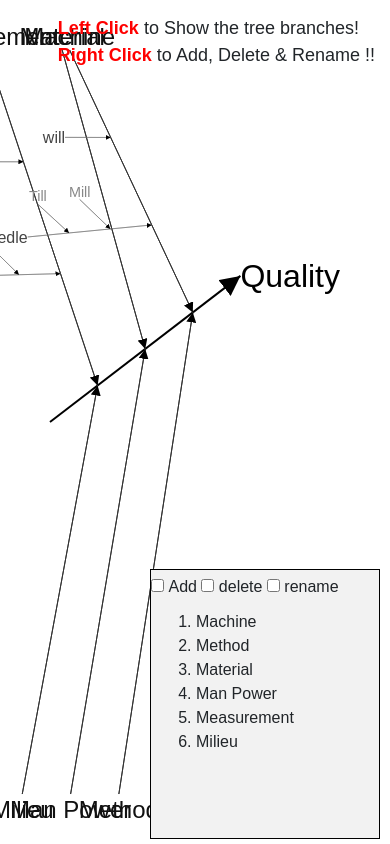
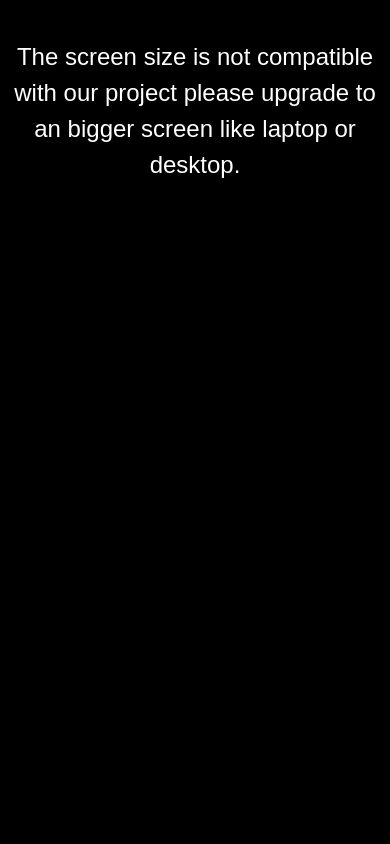
Before and after one commit to Ctmax-ui/Fishbone_with_Js, a plain HTML site: page index.html in a window 390 px wide. Drawn offline with nearby package versions, Linux system fonts and the light colour scheme.

Commit message:
The version 3 fishbone with javaScript

```diff
--- a/css/style.css
+++ b/css/style.css
@@ -1,8 +1,3 @@
-/*
-    Example fishbone styling... note that you can't actually change
-    line markers here, which is annoying
-*/
-
 html,
 body {
     margin: 0;
@@ -71,108 +66,96 @@ body {
     cursor: pointer;
 }
 
-
-#context-menu {
-    position: fixed;
-    z-index: 10000;
-    width: 150px;
-    background: #f5f5f5;
-    border-radius: 5px;
-
+.warning-overlayer{
+    width: 100vw;
+    height: 100vh;
+    position: absolute;
+    background: #000;
+    color: #fff;
+    font-size: 24px;
+    z-index: 999;
+    text-wrap: wrap;
+    text-align: center;
+    padding-top: 10%;
     display: none;
-}
-
-#context-menu.visible {
-    display: block;
-
-}
-
-#context-menu button {
-    font-size: 20px;
+    pointer-events: none;
 }
 
 
 
-.popup-box {
+.toggle-tree{
     position: absolute;
-    width: 100vw;
-    height: 100vh;
-    text-align: center;
-    padding-top: 50px;
-    background: #0000003a;
-    display: none;
-    /* Initially hidden */
-
-
+    left: 50%;
+    transform: translateX(-50%);
+    outline: none !important;
+    background-color: transparent;
+    border: 2px solid #007bff;
+    margin-top: 3px;
+}
+.toggle-tree:hover{
+    background: #007bff;
+    color: #fff;
 }
 
-.popup-box button {
-    border: 2px solid #0049B7;
-    padding: 10px 20px;
-    border-radius: 6px;
-    margin-left: 10px;
-    font-size: 18px;
-    transition: all .5s ease;
+.guide-text{
+    color: #000;
+    width: 300px;
+    font-size: 19px;
+    position: absolute;
+    right: 0;
+}
+.guide-text span{
+    color: red;
 }
 
-.popup-box button:hover {
-    color: #fff;
-    background: #0049B7;
-}
-
-.text-box {
+/* for those dropdown */
+.maintree-container {
+    border: 1px solid #969696;
+    width: 250px;
+    height: 300px;
     position: absolute;
+    right: 0;
     top: 0;
-    right: 0;
-    padding: 15px;
-}
-
-.text-box p {
-    font-size: 18px;
-    padding: 0;
-    margin: 0;
-}
-
-.text-box p span {
-    color: red;
-    font-weight: 700;
+    z-index: 99;
+    background: #ececec;
+    display: grid;
+    grid-template-columns: auto;
+    overflow: hidden;
+    display: none;
 }
 
 
-.maintree-container {
-    position: absolute;
-    right: 0;
-    bottom: 0;
-    margin: 0 10px 5px 0;
-    width: 230px !important;
-    height: 270px !important;
-    border: 1px solid #000;
-    background: #f2f2f2;
-    overflow: hidden;
 
-
+#checkbox-form {
+    position: sticky;
+    padding: 5px 5px 0 5px;
+    display: flex;
+    justify-content: space-between;
+    background-color: #d3d3d3;
+    margin-bottom: 10px;
+    height: 45px;
+}
+#checkbox-form label{
+    width: 100%;
+    margin: 0 2px 5px 2px;
+    text-align: center;
+    padding: 5px;
+    cursor: pointer;
+    border-radius: 3px;
+    transition: all .1s ease;
+}
+#checkbox-form label:hover{
+    background-color: #fff;
+}
+[name="checkbox"]{
+    display: none;
+    pointer-events: none;
 }
 
-#tree-box {
-    width: 100% !important;
-    height: 100% !important;
-    padding: 5px;
-    padding-top: 40px;
-    overflow: hidden;
-    overflow-y: auto;
-    overflow-x: auto;
+.tree-box{
+    overflow: auto !important;
+    font-size: 18px;
 }
-
-
-#checkbox-form {
-    width: 200px !important;
-    position: fixed;
-    cursor: pointer;
-    margin: auto;
-    padding-top: 5px;
-    background: #f2f2f2;
-}
-
 .tree-node {
     cursor: pointer;
     list-style: decimal;
@@ -184,3 +167,10 @@ body {
 }
 
 .tree-node ul li {}
+
+
+@media screen and (max-width: 1024px) {
+    .warning-overlayer{
+        display: block;
+    }
+}
--- a/index.html
+++ b/index.html
@@ -5,32 +5,33 @@
   <meta name="viewport" content="width=device-width,initial-scale=1.0">
   <title>Fishbone diagram</title>
   <link rel="stylesheet" href="https://maxcdn.bootstrapcdn.com/bootstrap/4.5.2/css/bootstrap.min.css">
+  <link rel="stylesheet" href="https://cdnjs.cloudflare.com/ajax/libs/font-awesome/6.5.1/css/all.min.css">
   <link rel="stylesheet" href="./css/style.css">
 </head>
 
 <body oncontextmenu="return false">
 
-  <div class="text-box">
-    <p><span>Left Click</span> to Show the tree branches!</p>
-    <p><span>Right Click</span> to Add, Delete & Rename !!</p>
-  </div>
+  <div class="warning-overlayer">The screen size is not compatible with our project please upgrade to an bigger screen like laptop or desktop.</div>
 
-  <!-- Hidden popup box -->
-  <!-- <div id="popupContainer" class="popup-box">
-    <button id="nodeExit">Exit</button>
-    <button id="nodeAdd">Add</button>
-    <button id="nodeDelete">Delete</button>
-  </div> -->
+<button class="toggle-tree btn" >Toggle Customize Menu</button>
 
+<div class="guide-text">
+  <p><span>Left Click</span> to show dropdown trees.</p>
+  <p><span>Right Click</span> to Add, Delete, Rename before selecting the button</p>
+</div>
 
   <section class="maintree-container">
     <form action="#" id="checkbox-form">
+
       <input type="checkbox" name="checkbox" id="bone-add" onclick="unselectOthers('bone-add')">
-      <label for="bone-add">Add</label>
+      <label for="bone-add" ><i class="fa-solid fa-plus"></i></label>
+
       <input type="checkbox" name="checkbox" id="bone-delete" onclick="unselectOthers('bone-delete')">
-      <label for="bone-delete">delete</label>
+      <label for="bone-delete"><i class="fa-solid fa-trash"></i></label>
+
       <input type="checkbox" name="checkbox" id="bone-rename" onclick="unselectOthers('bone-rename')">
-      <label for="bone-rename">rename</label>
+      <label for="bone-rename"><i class="fa-solid fa-edit"></i></label>
+
     </form>
 
     <div class="tree-box" id="tree-box">
--- a/js/d3.fishbone.js
+++ b/js/d3.fishbone.js
@@ -30,7 +30,7 @@ THE SOFTWARE.
     */
 
     // private variables
-    var _margin = 50,
+    var _margin = 100,
 
       // the data...
       _nodes,
--- a/js/index.js
+++ b/js/index.js
@@ -1,4 +1,3 @@
-
 
 // create the configurable selection modifier
 var fishbone = d3.fishbone();
@@ -86,15 +85,39 @@ var size = (function () {
 // this is the actual `force`: just start it
 fishbone.force().start();
 
-//for checkboxes
+
+// for the checkbox logic.
 function unselectOthers(clickedId) {
-    var checkboxes = document.getElementsByName('checkbox');
-    checkboxes.forEach(function (checkbox) {
-        if (checkbox.id !== clickedId) {
-            checkbox.checked = false;
+    // Remove red background from all labels
+    $('[name="checkbox"]').siblings('label').css({
+        'background-color': '',
+        'color': '',
+    });
+
+    // Uncheck other checkboxes
+    $('[name="checkbox"]').not('#' + clickedId).prop('checked', false);
+
+    // Add red background to labels associated with checked checkboxes
+    $('[name="checkbox"]').each(function () {
+        if ($(this).prop('checked')) {
+            $(this).next('label').css({
+                'background':'#0ca929',
+                'color': '#fff',
+        });
         }
     });
 }
+unselectOthers("bone-add");
+unselectOthers("bone-delete");
+unselectOthers("bone-rename");
+
+
+
+$(document).on("click", ".toggle-tree", function() {
+    $(".maintree-container").toggle("slow");
+});
+
+
 
 
 $(document).ready(function () {
```
